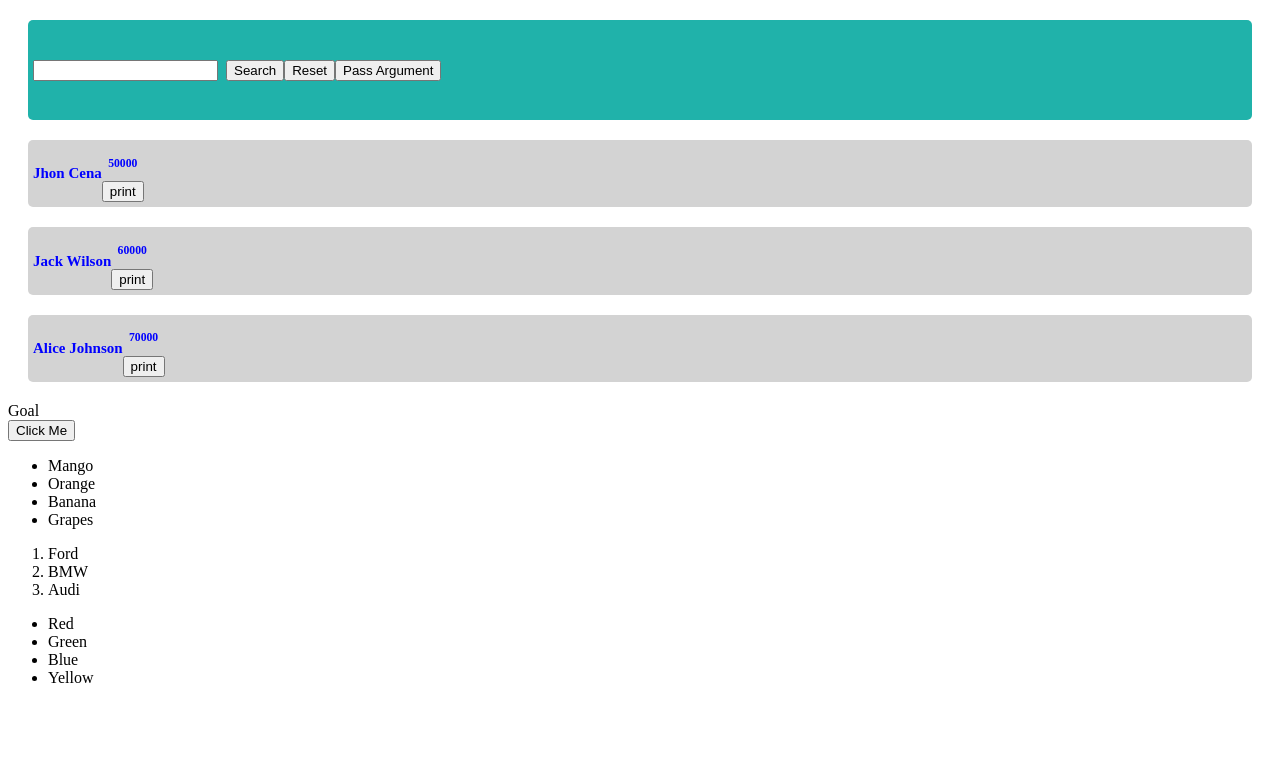
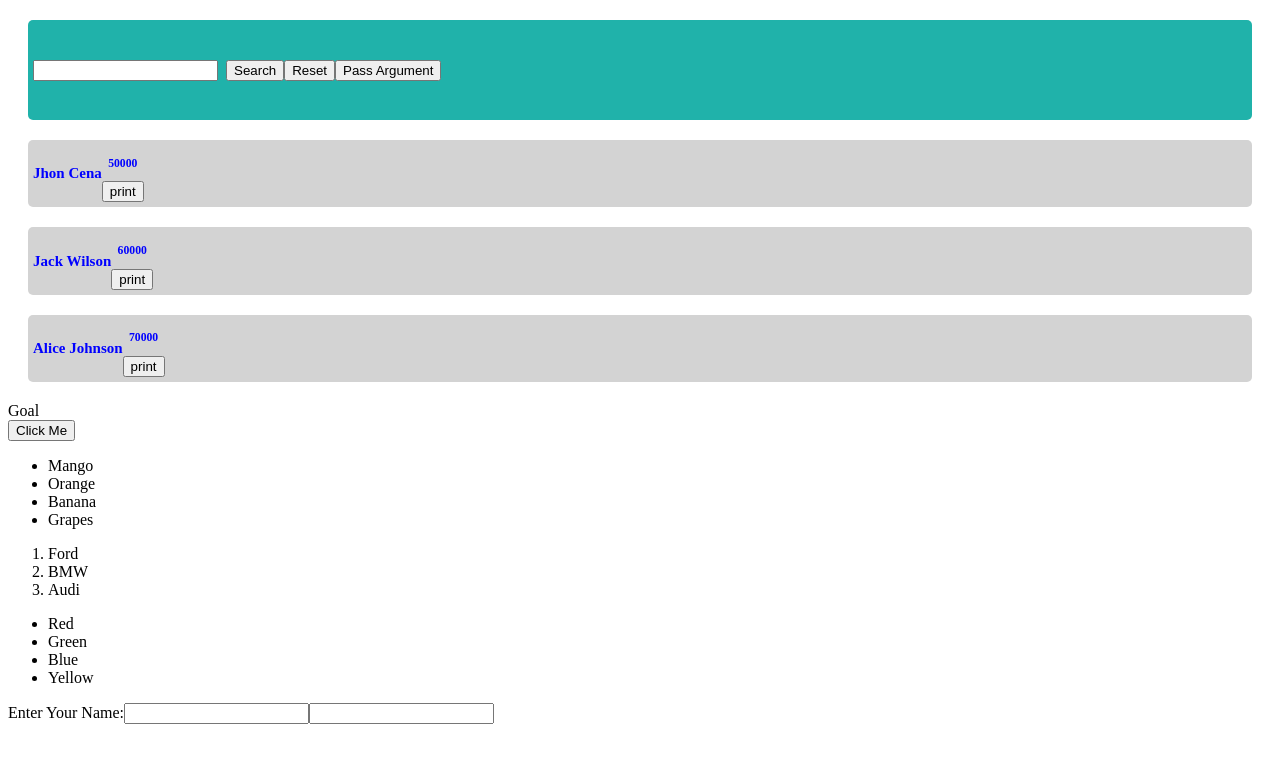
Before and after one commit to SuwanthaDarshana/render-test, a React (Vite) app: page / in a window 1280 px wide. Shown: the top 762 px of the page. Built offline with nearby package versions, Linux system fonts and the light colour scheme.

Commit message:
add controlled form

```diff
--- a/src/App.jsx
+++ b/src/App.jsx
@@ -3,6 +3,7 @@ import Goal from "./components/ConditionalRendering/Goal";
 import SearchForm from "./components/ReactEvents/SearchForm";
 import Customer from "./components/Props/Customer";
 import Fruits from "./components/List/Fruits";
+import MyForm from "./components/Forms/MyForm";
 
 function App() {
   const customers = [
@@ -19,6 +20,7 @@ function App() {
       })}
       <Goal isGoal={true}/>
       <Fruits/>
+      <MyForm/>
     </div>
   );
 }
--- a/src/components/Forms/MyForm.jsx
+++ b/src/components/Forms/MyForm.jsx
@@ -1,8 +1,18 @@
-import React from 'react'
+import React, { useState } from 'react'
 
 function MyForm() {
+
+  const [email, setEmail] = useState('');
+  const [password, setPassword] = useState('');
+
   return (
-    <div>MyForm</div>
+    <div>
+        <form>
+            <label>Enter Your Name:</label>
+            <input type="text" id="name" name="name" />
+            <input ></input>
+        </form>
+    </div>
   )
 }
 
```
